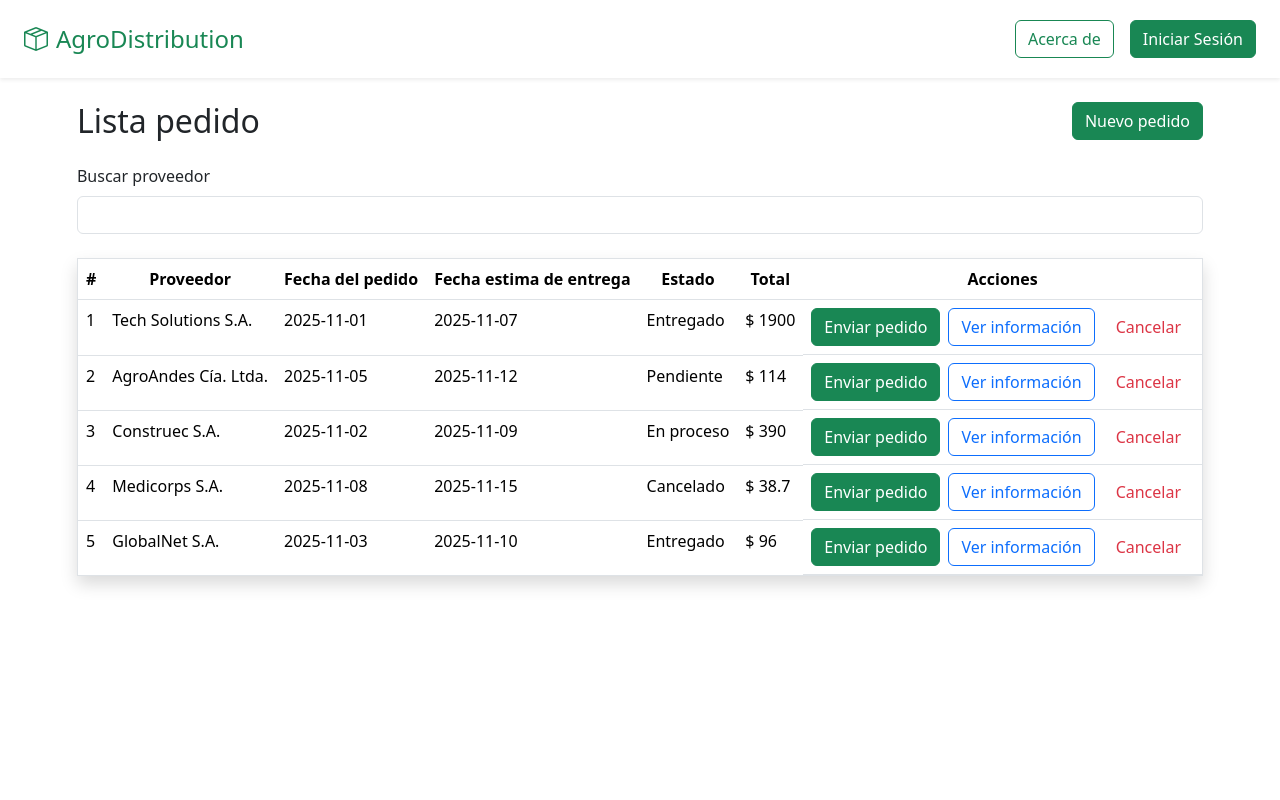
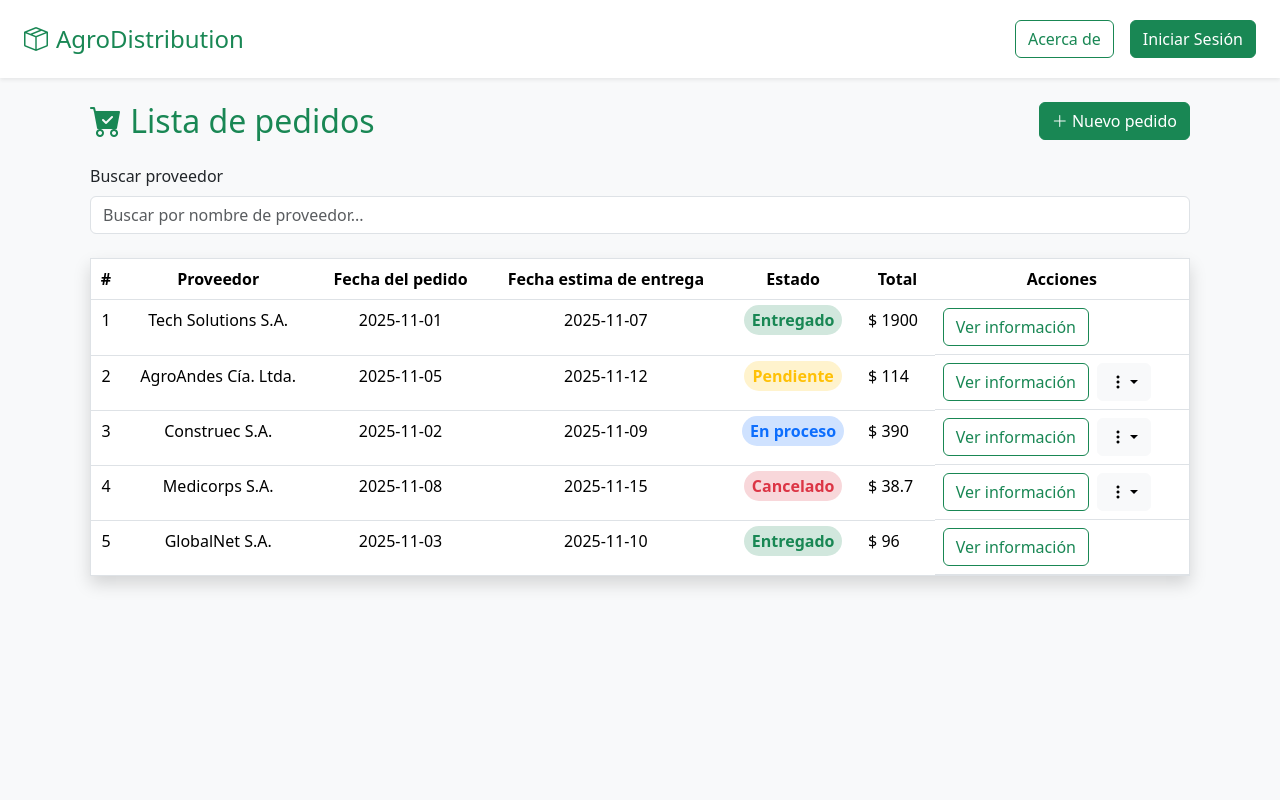
Before and after one commit to R0naldSm/DAWA, an Angular app: page /pedidos/0 in a window 1280 px wide. Shown: the top 800 px of the page. Built offline with nearby package versions, Linux system fonts and the light colour scheme.

Commit message:
Mejorando diseño de la pagina

```diff
--- a/src/app/app.html
+++ b/src/app/app.html
@@ -1,5 +1,3 @@
 <app-header/>
 
-<router-outlet />
-
-<app-footer/>
+<router-outlet/>
--- a/src/app/app.ts
+++ b/src/app/app.ts
@@ -5,7 +5,7 @@ import { Header } from "./components/header/header";
 
 @Component({
   selector: 'app-root',
-  imports: [RouterOutlet, Footer, Header],
+  imports: [RouterOutlet, Header],
   templateUrl: './app.html',
   styleUrl: './app.css'
 })
--- a/src/app/components/aboutof/aboutof.html
+++ b/src/app/components/aboutof/aboutof.html
@@ -47,3 +47,5 @@
     </p>
   </div>
 </div>
+
+<app-footer/>
--- a/src/app/components/aboutof/aboutof.ts
+++ b/src/app/components/aboutof/aboutof.ts
@@ -1,8 +1,9 @@
 import { Component } from '@angular/core';
+import Footer from '../footer/footer';
 
 @Component({
   selector: 'app-aboutof',
-  imports: [],
+  imports: [Footer],
   templateUrl: './aboutof.html',
   styleUrl: './aboutof.css',
 })
--- a/src/app/components/footer/footer.html
+++ b/src/app/components/footer/footer.html
@@ -1,4 +1,4 @@
-<footer class="bg-success text-white text-center py-4 mt-5 shadow-sm">
+<footer class="bg-success text-white text-center py-4 shadow-sm">
   <div class="container">
     <p class="mb-1 fw-semibold">
       © 2025 AgroDistribution - Todos los derechos reservados.
--- a/src/app/components/login/login.html
+++ b/src/app/components/login/login.html
@@ -29,3 +29,5 @@
     </button>
   </div>
 </div>
+
+<app-footer/>
--- a/src/app/components/login/login.ts
+++ b/src/app/components/login/login.ts
@@ -3,11 +3,12 @@ import { Component } from '@angular/core';
 import { CommonModule } from '@angular/common';
 import { FormsModule } from '@angular/forms';
 import { Router } from '@angular/router';
+import Footer from '../footer/footer';
 
 @Component({
   selector: 'app-login',
   standalone: true,
-  imports: [CommonModule, FormsModule],
+  imports: [CommonModule, FormsModule,Footer],
   templateUrl: './login.html',
   styleUrls: ['./login.css'],
 })
--- a/src/app/components/principal/principal.html
+++ b/src/app/components/principal/principal.html
@@ -1,4 +1,4 @@
-<div class="container mt-5">
+<div class="container mt-5 mb-5">
   <h2 class="text-success fw-bold mb-4 text-center">
     <i class="bi bi-speedometer2 me-2"></i>
     Panel Principal - AgroDistribution
@@ -88,7 +88,7 @@
         </div>
         <h5 class="fw-bold mt-3">Dashboard General</h5>
         <p class="text-secondary">
-          Reportes, gráficos y métricas del sistema.
+          Reportes, gráficos y métricas del sistema AgroDistribution.
         </p>
         <button class="btn btn-success w-100" routerLink="/dashboard">Ingresar</button>
       </div>
--- a/src/app/pedidos/components/lista-pedidos/lista-pedidos.html
+++ b/src/app/pedidos/components/lista-pedidos/lista-pedidos.html
@@ -1,14 +1,14 @@
-<section class="mt-4 d-flex flex-column align-items-center min-vh-100">
+<section class="pt-4 d-flex flex-column align-items-center min-vh-100 bg-body-tertiary">
 
   <div>
     <form [formGroup]="formBusqueda" class="mb-4 w-auto align-self-start text-start">
       <div class="d-flex">
-        <h2 class="mb-4">Lista pedido</h2>
-        <button class="ms-auto btn btn-success h-50" [routerLink]="['/pedido/crear']">Nuevo pedido</button>
+        <h2 class="mb-4 text-success"><i class="bi bi-cart-check-fill"></i> Lista de pedidos</h2>
+        <button class="ms-auto btn btn-success h-50" [routerLink]="['/pedido/crear']"><i class="bi bi-plus-lg"></i> Nuevo pedido</button>
       </div>
 
       <label class="form-label">Buscar proveedor</label>
-      <input formControlName="nombre_proveedor" type="text" class="form-control">
+      <input formControlName="nombre_proveedor" type="text" class="form-control" placeholder="Buscar por nombre de proveedor...">
     </form>
 
     <app-tabla-pedidos [pedidos]="listaPedidos(pagina)"/>
--- a/src/app/pedidos/components/paginacion/paginacion.html
+++ b/src/app/pedidos/components/paginacion/paginacion.html
@@ -2,7 +2,7 @@
   <ul class="pagination">
     <!--Pagina anterior-->
     <li class="page-item"[class.disabled]="pagina() <= 1">
-      <a [routerLink]="['/pedidos',pagina() - 1]" class="page-link text-success"><</a>
+      <a [routerLink]="['/pedidos',pagina() - 1]" class="page-link text-success"><i class="bi bi-chevron-left"></i></a>
     </li>
     <!--Pagina actual-->
     <li class="page-item">
@@ -10,7 +10,7 @@
     </li>
     <!--Pagina siguiente-->
     <li class="page-item" [class.disabled]="pagina() >= totalPaginas()">
-      <a [routerLink]="['/pedidos',pagina() + 1]" class="page-link text-success">></a>
+      <a [routerLink]="['/pedidos',pagina() + 1]" class="page-link text-success"><i class="bi bi-chevron-right"></i></a>
     </li>
   </ul>
 </nav>
--- a/src/app/pedidos/components/tabla-pedidos/tabla-pedidos.html
+++ b/src/app/pedidos/components/tabla-pedidos/tabla-pedidos.html
@@ -15,19 +15,50 @@
   <tbody>
     @for (pedido of pedidos(); track pedido.id_pedido) {
       <tr>
-        <td scope="row">{{pedido.id_pedido}}</td>
-        <td>{{pedido.nombre_proveedor}}</td>
-        <td>{{pedido.fecha_creacion_pedido}}</td>
-        <td>{{pedido.fecha_estimada_entrega}}</td>
-        <td>{{pedido.estado}}</td>
+        <td class="text-center">{{pedido.id_pedido}}</td>
+        <td class="text-center">{{pedido.nombre_proveedor}}</td>
+        <td class="text-center">{{pedido.fecha_creacion_pedido}}</td>
+        <td class="text-center">{{pedido.fecha_estimada_entrega}}</td>
+        <td class="text-center"> <!--Estados del pedido-->
+          @if(pedido.estado == 'Pendiente'){
+            <span class="fw-semibold text-warning bg-warning-subtle py-1 px-2 rounded-4">
+              {{pedido.estado}}
+            </span>
+          }@else if(pedido.estado == 'Cancelado') {
+            <span class="fw-semibold text-danger bg-danger-subtle py-1 px-2 rounded-4">
+              {{pedido.estado}}
+            </span>
+          }@else if(pedido.estado == 'En proceso') {
+            <span class="fw-semibold text-primary bg-primary-subtle py-1 px-2 rounded-4">
+              {{pedido.estado}}
+            </span>
+          }@else if(pedido.estado == 'Entregado'){
+            <span class="fw-semibold text-success bg-success-subtle py-1 px-2 rounded-4">
+              {{pedido.estado}}
+            </span>
+          }
+        </td>
         <td>$ {{pedido.total}}</td>
-        <td class="d-flex gap-2">
-          <button class="btn btn-success" (click)="enviar()">Enviar pedido</button>
-          <button class="btn btn-outline-primary"
+        <td class="d-flex gap-2"> <!--Botones de acciones-->
+          <button class="btn btn-outline-success"
                   data-bs-toggle="modal"
                   data-bs-target="#staticBackdrop"
                   (click)="seleccionarPedido(pedido)">Ver información</button>
-          <button class="btn text-danger" (click)="cancelar(pedido.id_pedido)">Cancelar</button>
+          <div class="dropdown">
+            @if(pedido.estado != 'Entregado'){
+              <button class="btn btn btn-light dropdown-toggle" type="button" data-bs-toggle="dropdown" aria-expanded="false">
+                <i class="bi bi-three-dots-vertical"></i>
+              </button>
+              <ul class="dropdown-menu">
+                @if(pedido.estado == 'Pendiente' || pedido.estado == 'Cancelado') {
+                  <li><a class="dropdown-item" style="cursor: pointer;" (click)="enviar()">Enviar</a></li>
+                }
+                @if(pedido.estado == 'En proceso') {
+                  <li><a class="dropdown-item" style="cursor: pointer;">Cancelar</a></li>
+                }
+              </ul>
+            }
+          </div>
         </td>
       </tr>
     }
```
